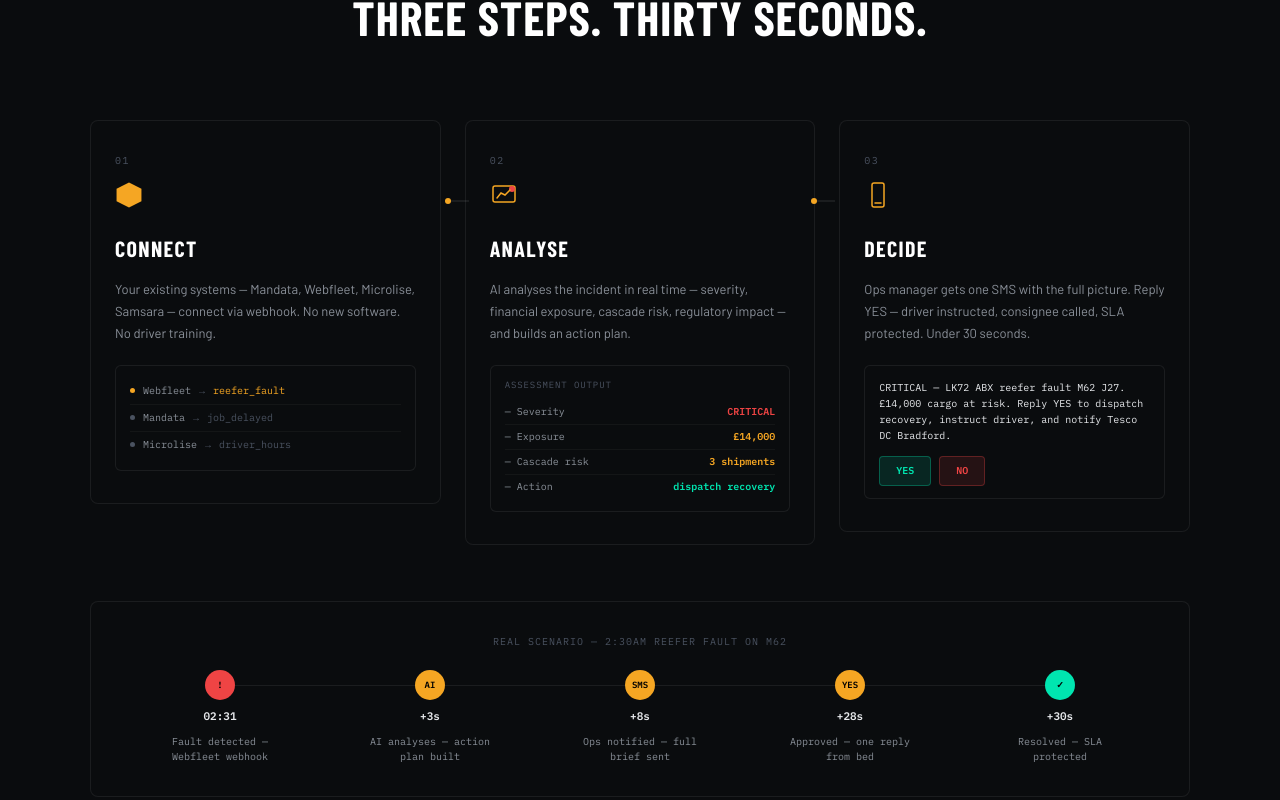
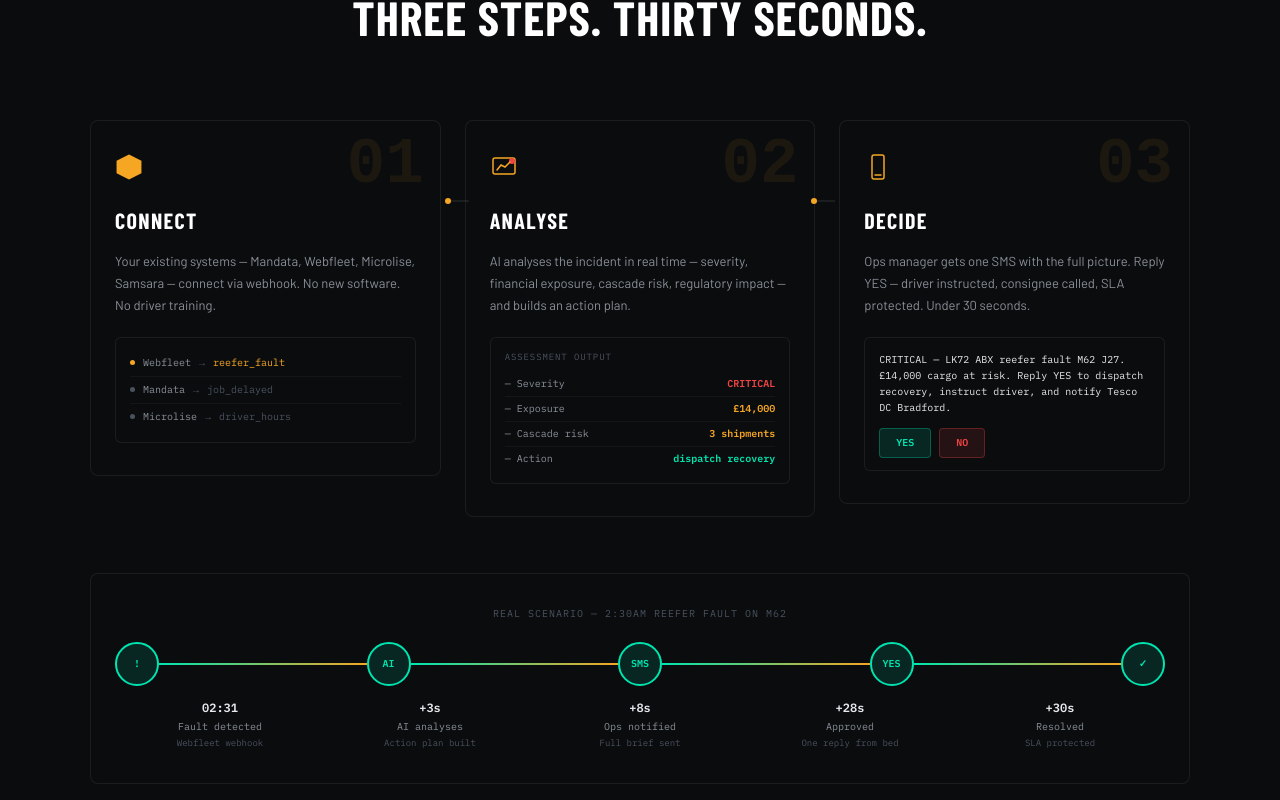
Before and after one commit to waterwellproject8-star/disruption-hub, a Next.js app: page / in a window 1280 px wide. Shown: the part 1780-2580 px from the top of the page. Built offline with nearby package versions, Linux system fonts and the light colour scheme; a web font is replaced by a local one.

Commit message:
page.js: watermark step numbers (64px faded amber), animated timeline with IntersectionObserver — desktop horizontal with gradient connectors, mobile vertical stack, pulse animations per step state

```diff
--- a/app/page.js
+++ b/app/page.js
@@ -1,5 +1,5 @@
 'use client'
-import { useState } from 'react'
+import { useState, useRef, useEffect } from 'react'
 import Link from 'next/link'
 import DashboardPreview from '../components/DashboardPreview'
 import { motion } from 'framer-motion'
@@ -45,6 +45,27 @@ function HexMark({ size = 28 }) {
 export default function HomePage() {
 
   const [videoOpen, setVideoOpen] = useState(false)
+  const timelineRef = useRef(null)
+  const [tlStep, setTlStep] = useState(-1)
+
+  useEffect(() => {
+    const observer = new IntersectionObserver(
+      ([entry]) => {
+        if (entry.isIntersecting) {
+          const delays = [0, 900, 700, 800, 700]
+          let cumulative = 300
+          delays.forEach((d, i) => {
+            cumulative += d
+            setTimeout(() => setTlStep(i), cumulative)
+          })
+          observer.disconnect()
+        }
+      },
+      { threshold: 0.3 }
+    )
+    if (timelineRef.current) observer.observe(timelineRef.current)
+    return () => observer.disconnect()
+  }, [])
 
   const handleMailto = (e) => {
     const href = e.currentTarget.getAttribute('href')
@@ -72,6 +93,10 @@ export default function HomePage() {
         @keyframes pulse { 0%,100%{opacity:1} 50%{opacity:0.5} }
         @keyframes blink { 0%,100%{opacity:1} 50%{opacity:0} }
         @keyframes fadeUp { from{opacity:0;transform:translateY(20px)} to{opacity:1;transform:translateY(0)} }
+        @keyframes tl-pulse { 0%{box-shadow:0 0 0 0 rgba(245,166,35,0.6)} 70%{box-shadow:0 0 0 10px rgba(245,166,35,0)} 100%{box-shadow:0 0 0 0 rgba(245,166,35,0)} }
+        @keyframes tl-pulse-red { 0%{box-shadow:0 0 0 0 rgba(239,68,68,0.6)} 70%{box-shadow:0 0 0 10px rgba(239,68,68,0)} 100%{box-shadow:0 0 0 0 rgba(239,68,68,0)} }
+        @keyframes tl-fill { from{width:0%} to{width:100%} }
+        @keyframes tl-fill-v { from{height:0%} to{height:100%} }
         @keyframes dot-travel { 0%{left:0} 100%{left:calc(100% - 6px)} }
         @keyframes marquee { 0%{transform:translateX(0)} 100%{transform:translateX(-50%)} }
         .ticker-track { animation: marquee 30s linear infinite; display:inline-flex; gap:48px; white-space:nowrap; }
@@ -119,6 +144,8 @@ export default function HomePage() {
           .how-grid { grid-template-columns: 1fr !important; }
           .how-connector { display: none !important; }
           .how-timeline-grid { grid-template-columns: 1fr !important; gap: 12px !important; }
+          .tl-desktop { display: none !important; }
+          .tl-mobile { display: flex !important; }
           .pricing-grid { grid-template-columns: 1fr !important; }
           .enterprise-card { flex-direction: column !important; align-items: stretch !important; }
           .enterprise-card .enterprise-divider { display: none !important; }
@@ -136,6 +163,11 @@ export default function HomePage() {
           .hero-badge { justify-content: center; }
           .dh-preview-section { padding: 48px 0px !important; }
           .dash-desktop-section { display: none !important; }
+        }
+        @media (min-width: 769px) {
+          .tl-desktop { display: block !important; }
+          .tl-mobile { display: none !important; }
+        }
         @media (max-width: 640px) {
           .founder-card { grid-template-columns: 80px 1fr !important; column-gap: 16px !important; padding: 28px 20px !important; }
           .founder-photo { grid-row: 1 !important; align-self: center; }
@@ -353,9 +385,9 @@ export default function HomePage() {
           }}>
             {/* ── Card 1: CONNECT ── */}
             <motion.div initial={{ opacity: 0, y: 24 }} whileInView={{ opacity: 1, y: 0 }} viewport={{ once: true, margin: '-60px' }} transition={{ duration: 0.5, delay: 0 }}>
-            <div style={{ background: '#0a0c0e', border: '1px solid rgba(255,255,255,0.07)', borderRadius: 8, padding: '32px 24px', position: 'relative' }}>
-              <div style={{ fontFamily: FF.mono, fontSize: 10, color: '#4a5260', letterSpacing: '0.15em', marginBottom: 12 }}>01</div>
-              <div style={{ marginBottom: 16 }}>
+            <div style={{ background: '#0a0c0e', border: '1px solid rgba(255,255,255,0.07)', borderRadius: 8, padding: '32px 24px', position: 'relative', overflow: 'hidden' }}>
+              <div style={{ position: 'absolute', top: 12, right: 16, fontFamily: 'monospace', fontSize: 64, fontWeight: 900, color: 'rgba(245,166,35,0.08)', lineHeight: 1, zIndex: 0 }}>01</div>
+              <div style={{ marginBottom: 16, position: 'relative', zIndex: 1 }}>
                 <svg width="28" height="28" viewBox="0 0 18 18"><polygon points="9,1 17,5 17,13 9,17 1,13 1,5" fill="#f5a623"/></svg>
               </div>
               <h3 style={{ fontFamily: FF.condensed, fontSize: 22, fontWeight: 800, textTransform: 'uppercase', letterSpacing: '0.06em', color: '#fff', marginBottom: 12 }}>Connect</h3>
@@ -384,9 +416,9 @@ export default function HomePage() {
 
             {/* ── Card 2: ANALYSE ── */}
             <motion.div initial={{ opacity: 0, y: 24 }} whileInView={{ opacity: 1, y: 0 }} viewport={{ once: true, margin: '-60px' }} transition={{ duration: 0.5, delay: 0.15 }}>
-            <div style={{ background: '#0a0c0e', border: '1px solid rgba(255,255,255,0.07)', borderRadius: 8, padding: '32px 24px', position: 'relative' }}>
-              <div style={{ fontFamily: FF.mono, fontSize: 10, color: '#4a5260', letterSpacing: '0.15em', marginBottom: 12 }}>02</div>
-              <div style={{ marginBottom: 16 }}>
+            <div style={{ background: '#0a0c0e', border: '1px solid rgba(255,255,255,0.07)', borderRadius: 8, padding: '32px 24px', position: 'relative', overflow: 'hidden' }}>
+              <div style={{ position: 'absolute', top: 12, right: 16, fontFamily: 'monospace', fontSize: 64, fontWeight: 900, color: 'rgba(245,166,35,0.08)', lineHeight: 1, zIndex: 0 }}>02</div>
+              <div style={{ marginBottom: 16, position: 'relative', zIndex: 1 }}>
                 <svg width="28" height="28" viewBox="0 0 28 28" fill="none" stroke="#f5a623" strokeWidth="1.5" strokeLinecap="round">
                   <rect x="3" y="5" width="22" height="16" rx="2"/>
                   <circle cx="22" cy="8" r="3" fill="#ef4444" stroke="none"/>
@@ -419,9 +451,9 @@ export default function HomePage() {
 
             {/* ── Card 3: DECIDE ── */}
             <motion.div initial={{ opacity: 0, y: 24 }} whileInView={{ opacity: 1, y: 0 }} viewport={{ once: true, margin: '-60px' }} transition={{ duration: 0.5, delay: 0.3 }}>
-            <div style={{ background: '#0a0c0e', border: '1px solid rgba(255,255,255,0.07)', borderRadius: 8, padding: '32px 24px', position: 'relative' }}>
-              <div style={{ fontFamily: FF.mono, fontSize: 10, color: '#4a5260', letterSpacing: '0.15em', marginBottom: 12 }}>03</div>
-              <div style={{ marginBottom: 16 }}>
+            <div style={{ background: '#0a0c0e', border: '1px solid rgba(255,255,255,0.07)', borderRadius: 8, padding: '32px 24px', position: 'relative', overflow: 'hidden' }}>
+              <div style={{ position: 'absolute', top: 12, right: 16, fontFamily: 'monospace', fontSize: 64, fontWeight: 900, color: 'rgba(245,166,35,0.08)', lineHeight: 1, zIndex: 0 }}>03</div>
+              <div style={{ marginBottom: 16, position: 'relative', zIndex: 1 }}>
                 <svg width="28" height="28" viewBox="0 0 28 28" fill="none" stroke="#f5a623" strokeWidth="1.5" strokeLinecap="round">
                   <rect x="8" y="2" width="12" height="24" rx="2"/>
                   <line x1="11" y1="22" x2="17" y2="22"/>
@@ -442,28 +474,72 @@ export default function HomePage() {
             </motion.div>
           </div>
 
-          {/* ── TIMELINE STRIP ── */}
-          <div style={{ marginTop: 56, padding: '32px 24px', background: '#0a0c0e', border: '1px solid rgba(255,255,255,0.07)', borderRadius: 8 }}>
-            <div style={{ fontFamily: FF.mono, fontSize: 10, color: '#4a5260', letterSpacing: '0.1em', marginBottom: 20, textAlign: 'center' }}>REAL SCENARIO — 2:30AM REEFER FAULT ON M62</div>
-            <div className="how-timeline-grid" style={{ display: 'grid', gridTemplateColumns: 'repeat(5, 1fr)', gap: 0, position: 'relative' }}>
-              {/* Connector line behind nodes */}
-              <div style={{ position: 'absolute', top: 15, left: '10%', right: '10%', height: 1, background: 'rgba(255,255,255,0.07)', zIndex: 0 }} />
-              {[
-                { icon: '!', bg: '#ef4444', time: '02:31', label: 'Fault detected — Webfleet webhook' },
-                { icon: 'AI', bg: '#f5a623', time: '+3s', label: 'AI analyses — action plan built' },
-                { icon: 'SMS', bg: '#f5a623', time: '+8s', label: 'Ops notified — full brief sent' },
-                { icon: 'YES', bg: '#f5a623', time: '+28s', label: 'Approved — one reply from bed' },
-                { icon: '✓', bg: '#00e5b0', time: '+30s', label: 'Resolved — SLA protected' },
-              ].map((n, i) => (
-                <motion.div key={i} initial={{ opacity: 0, scale: 0.8 }} whileInView={{ opacity: 1, scale: 1 }} viewport={{ once: true }} transition={{ duration: 0.35, delay: i * 0.12 }}
-                  style={{ display: 'flex', flexDirection: 'column', alignItems: 'center', gap: 8, position: 'relative', zIndex: 1 }}>
-                  <div style={{ width: 30, height: 30, borderRadius: '50%', background: n.bg, color: '#000', display: 'flex', alignItems: 'center', justifyContent: 'center', fontFamily: FF.mono, fontSize: 9, fontWeight: 700 }}>{n.icon}</div>
-                  <div style={{ fontFamily: FF.mono, fontSize: 11, color: '#e8eaed', fontWeight: 600 }}>{n.time}</div>
-                  <div style={{ fontFamily: FF.mono, fontSize: 10, color: '#8a9099', textAlign: 'center', lineHeight: 1.5, maxWidth: 140 }}>{n.label}</div>
-                </motion.div>
-              ))}
-            </div>
-          </div>
+          {/* ── ANIMATED TIMELINE ── */}
+          {(() => {
+            const steps = [
+              { dot: '!', pulse: 'tl-pulse-red', activeColor: '#ef4444', activeBg: 'rgba(239,68,68,0.15)', time: '02:31', label: 'Fault detected', sub: 'Webfleet webhook' },
+              { dot: 'AI', pulse: 'tl-pulse', activeColor: '#f5a623', activeBg: 'rgba(245,166,35,0.15)', time: '+3s', label: 'AI analyses', sub: 'Action plan built' },
+              { dot: 'SMS', pulse: 'tl-pulse', activeColor: '#f5a623', activeBg: 'rgba(245,166,35,0.15)', time: '+8s', label: 'Ops notified', sub: 'Full brief sent' },
+              { dot: 'YES', pulse: 'tl-pulse', activeColor: '#f5a623', activeBg: 'rgba(245,166,35,0.15)', time: '+28s', label: 'Approved', sub: 'One reply from bed' },
+              { dot: '✓', pulse: 'tl-pulse', activeColor: '#00e5b0', activeBg: 'rgba(0,229,176,0.12)', time: '+30s', label: 'Resolved', sub: 'SLA protected' },
+            ]
+            const nodeStyle = (i) => {
+              if (tlStep > i) return { background: 'rgba(0,229,176,0.12)', border: '2px solid #00e5b0', color: '#00e5b0' }
+              if (tlStep === i) return { background: steps[i].activeBg, border: `2px solid ${steps[i].activeColor}`, color: steps[i].activeColor, animation: `${steps[i].pulse} 1.5s infinite` }
+              return { background: '#111418', border: '2px solid rgba(255,255,255,0.08)', color: '#4a5260' }
+            }
+            return (
+              <div ref={timelineRef} style={{ marginTop: 56, padding: '32px 24px', background: '#0a0c0e', border: '1px solid rgba(255,255,255,0.07)', borderRadius: 8 }}>
+                <div style={{ fontFamily: FF.mono, fontSize: 10, color: '#4a5260', letterSpacing: '0.1em', marginBottom: 20, textAlign: 'center' }}>REAL SCENARIO — 2:30AM REEFER FAULT ON M62</div>
+
+                {/* DESKTOP */}
+                <div className="tl-desktop">
+                  <div style={{ display: 'flex', alignItems: 'center' }}>
+                    {steps.map((s, i) => (
+                      <div key={i} style={{ display: 'contents' }}>
+                        <div style={{ width: 44, height: 44, borderRadius: '50%', display: 'flex', alignItems: 'center', justifyContent: 'center', fontFamily: FF.mono, fontSize: 10, fontWeight: 700, flexShrink: 0, transition: 'all 0.4s', ...nodeStyle(i) }}>{s.dot}</div>
+                        {i < steps.length - 1 && (
+                          <div style={{ flex: 1, height: 2, background: 'rgba(255,255,255,0.07)', position: 'relative', overflow: 'hidden' }}>
+                            <div style={{ position: 'absolute', inset: 0, background: 'linear-gradient(to right, #00e5b0, #f5a623)', width: tlStep > i ? '100%' : '0%', transition: 'width 0.6s ease-out' }} />
+                          </div>
+                        )}
+                      </div>
+                    ))}
+                  </div>
+                  <div style={{ display: 'flex', marginTop: 12 }}>
+                    {steps.map((s, i) => (
+                      <div key={i} style={{ flex: 1, textAlign: 'center' }}>
+                        <div style={{ fontFamily: FF.mono, fontSize: 12, color: tlStep >= i ? '#e8eaed' : '#4a5260', fontWeight: 600, transition: 'color 0.3s' }}>{s.time}</div>
+                        <div style={{ fontFamily: FF.mono, fontSize: 10, color: tlStep >= i ? '#8a9099' : '#4a5260', marginTop: 2, transition: 'color 0.3s' }}>{s.label}</div>
+                        <div style={{ fontFamily: FF.mono, fontSize: 9, color: '#4a5260', marginTop: 1 }}>{s.sub}</div>
+                      </div>
+                    ))}
+                  </div>
+                </div>
+
+                {/* MOBILE */}
+                <div className="tl-mobile" style={{ display: 'none', flexDirection: 'column', gap: 0 }}>
+                  {steps.map((s, i) => (
+                    <div key={i} style={{ display: 'flex', gap: 14, alignItems: 'flex-start' }}>
+                      <div style={{ display: 'flex', flexDirection: 'column', alignItems: 'center' }}>
+                        <div style={{ width: 36, height: 36, borderRadius: '50%', display: 'flex', alignItems: 'center', justifyContent: 'center', fontFamily: FF.mono, fontSize: 9, fontWeight: 700, flexShrink: 0, transition: 'all 0.4s', ...nodeStyle(i) }}>{s.dot}</div>
+                        {i < steps.length - 1 && (
+                          <div style={{ width: 2, flex: 1, minHeight: 24, margin: '4px auto', background: 'rgba(255,255,255,0.07)', position: 'relative', overflow: 'hidden' }}>
+                            <div style={{ position: 'absolute', top: 0, left: 0, width: '100%', background: 'linear-gradient(to bottom, #00e5b0, #f5a623)', height: tlStep > i ? '100%' : '0%', transition: 'height 0.6s ease-out' }} />
+                          </div>
+                        )}
+                      </div>
+                      <div style={{ paddingTop: 6 }}>
+                        <div style={{ fontFamily: FF.mono, fontSize: 12, color: tlStep >= i ? '#e8eaed' : '#4a5260', fontWeight: 600, transition: 'color 0.3s' }}>{s.time}</div>
+                        <div style={{ fontFamily: FF.mono, fontSize: 11, color: tlStep >= i ? '#8a9099' : '#4a5260', transition: 'color 0.3s' }}>{s.label}</div>
+                        <div style={{ fontFamily: FF.mono, fontSize: 9, color: '#4a5260', marginTop: 1, marginBottom: 8 }}>{s.sub}</div>
+                      </div>
+                    </div>
+                  ))}
+                </div>
+              </div>
+            )
+          })()}
         </div>
       </section>
 
```
